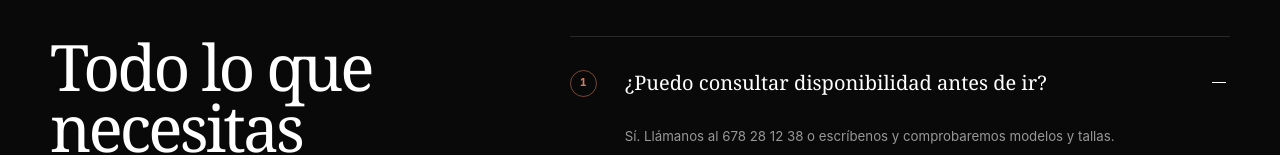
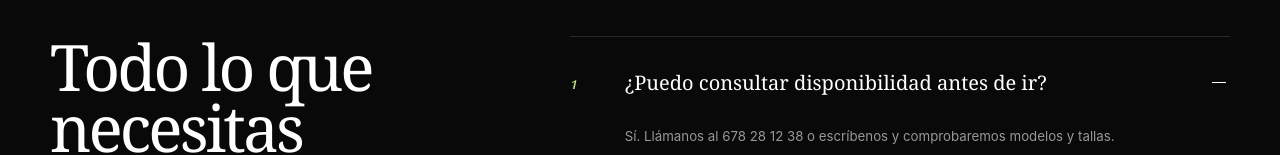
Before and after one commit to caporrfer/ibhola, a Next.js app: page /preguntas-frecuentes in a window 1280 px wide. Shown: the part 696-851 px from the top of the page. Built offline with nearby package versions, Linux system fonts and the light colour scheme; no server answers.

Commit message:
Refina tipografía y color de numeración

```diff
--- a/app/globals.css
+++ b/app/globals.css
@@ -309,7 +309,7 @@ h1 em, h2 em, h3 em { color: inherit; font-style: normal; font-weight: inherit;
 .faq details { border-bottom: 1px solid var(--line-dark); }
 .faq summary { min-height: 92px; display: grid; grid-template-columns: 40px 1fr 18px; gap: 15px; align-items: center; cursor: pointer; list-style: none; font-family: var(--serif); font-size: 1.25rem; line-height: 1.2; }
 .faq summary::-webkit-details-marker { display: none; }
-.faq summary span { width: 27px; height: 27px; display: inline-grid; place-items: center; border: 1px solid rgba(210,122,97,.55); border-radius: 50%; color: var(--terracotta-light); font-family: var(--sans); font-size: .62rem; font-variant-numeric: tabular-nums; font-weight: 800; line-height: 1; }
+.faq summary span { color: var(--pistachio-action); font-family: var(--serif); font-size: 1rem; font-style: italic; font-variant-numeric: oldstyle-nums; font-weight: 400; line-height: 1; }
 .faq summary i { width: 14px; height: 14px; position: relative; }
 .faq summary i::before, .faq summary i::after { content: ""; position: absolute; inset: 6px 0 auto; height: 1px; background: white; transition: transform .2s; }
 .faq summary i::after { transform: rotate(90deg); }
@@ -417,7 +417,7 @@ h1 em, h2 em, h3 em { color: inherit; font-style: normal; font-weight: inherit;
   .mobile-menu.is-open { opacity: 1; visibility: visible; transform: none; }
   .mobile-menu nav { display: flex; flex-direction: column; }
   .mobile-menu nav a { display: flex; align-items: center; gap: 16px; padding: 13px 0; border-bottom: 1px solid var(--line-dark); font-family: var(--serif); font-size: clamp(1.8rem, 7vw, 2.7rem); line-height: 1; }
-  .mobile-menu nav a span { width: 29px; height: 29px; display: inline-grid; flex: 0 0 29px; place-items: center; border: 1px solid rgba(210,122,97,.55); border-radius: 50%; color: var(--terracotta-light); font-family: var(--sans); font-size: .62rem; font-variant-numeric: tabular-nums; font-weight: 800; line-height: 1; }
+  .mobile-menu nav a span { width: 24px; flex: 0 0 24px; color: var(--pistachio-action); font-family: var(--serif); font-size: 1rem; font-style: italic; font-variant-numeric: oldstyle-nums; font-weight: 400; line-height: 1; text-align: center; }
   .mobile-menu > p { margin: auto 0 0; color: rgba(255,255,255,.45); font-size: .59rem; letter-spacing: .12em; text-transform: uppercase; }
   .hero { min-height: 850px; }
   .hero__layout { min-height: 850px; display: block; width: 100%; }
```
